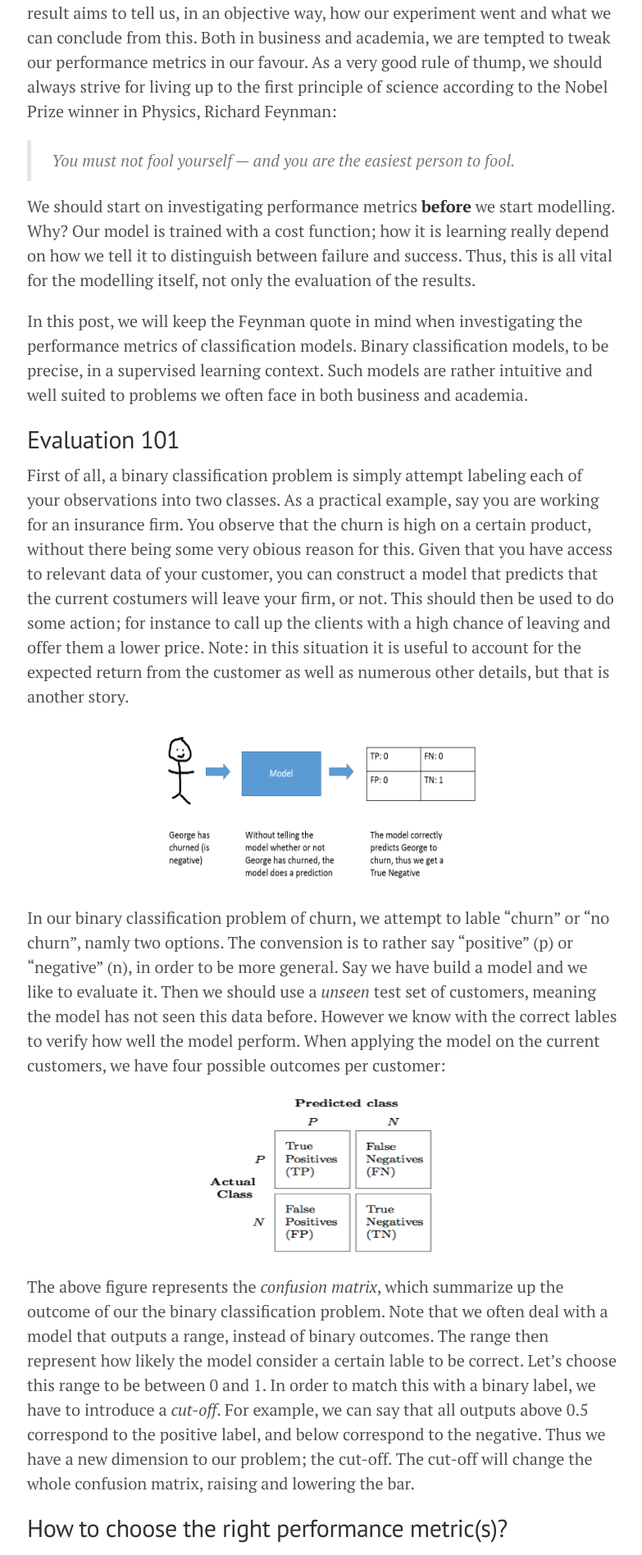
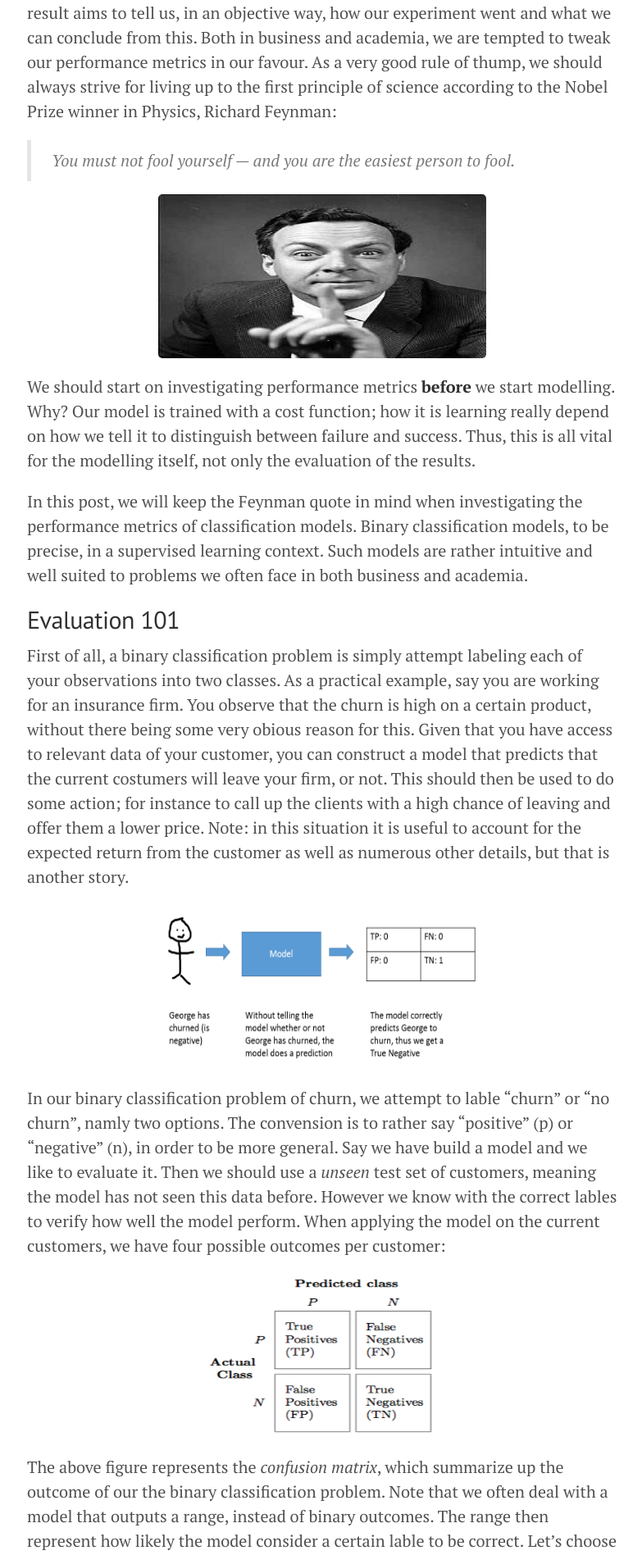
Before and after one commit to herman-hellenes/herman-hellenes.github.io, a Jekyll site: the page built from undone_posts/2017-08-28-Classification-Measure-Performance.md, in a window 1280 px wide. Shown: the part 736-2633 px from the top of the page at 82% size, without its empty margins (247-1030 px from the left). Built offline with Jekyll 4.4.1, drawn with Linux system fonts in a browser that asks for light colours; nearby versions of some CDN libraries; comment, search, counter and statistics services are not loaded.

Commit message:
Update 2017-08-28-Classification-Measure-Performance.md

```diff
--- a/undone_posts/2017-08-28-Classification-Measure-Performance.md
+++ b/undone_posts/2017-08-28-Classification-Measure-Performance.md
@@ -17,6 +17,11 @@ mathjax: true
 Before going into details of how and what to measure, *why* do we need to measure? A scientific result aims to tell us, in an objective way, how our experiment went and what we can conclude from this. Both in business and academia, we are tempted to tweak our performance metrics in our favour. As a very good rule of thump, we should always strive for living up to the first principle of science according to the Nobel Prize winner in Physics, Richard Feynman:
 
 > *You must not fool yourself — and you are the easiest person to fool.*
+
+<p align="center">
+  <img width="400" height="200" src="/figs/classification_measure/feynmanrichardpbio.jpg">
+</p>
+
 
 We should start on investigating performance metrics **before** we start modelling. Why? Our model is trained with a cost function; how it is learning really depend on how we tell it to distinguish between failure and success. Thus, this is all vital for the modelling itself, not only the evaluation of the results.
 
```
